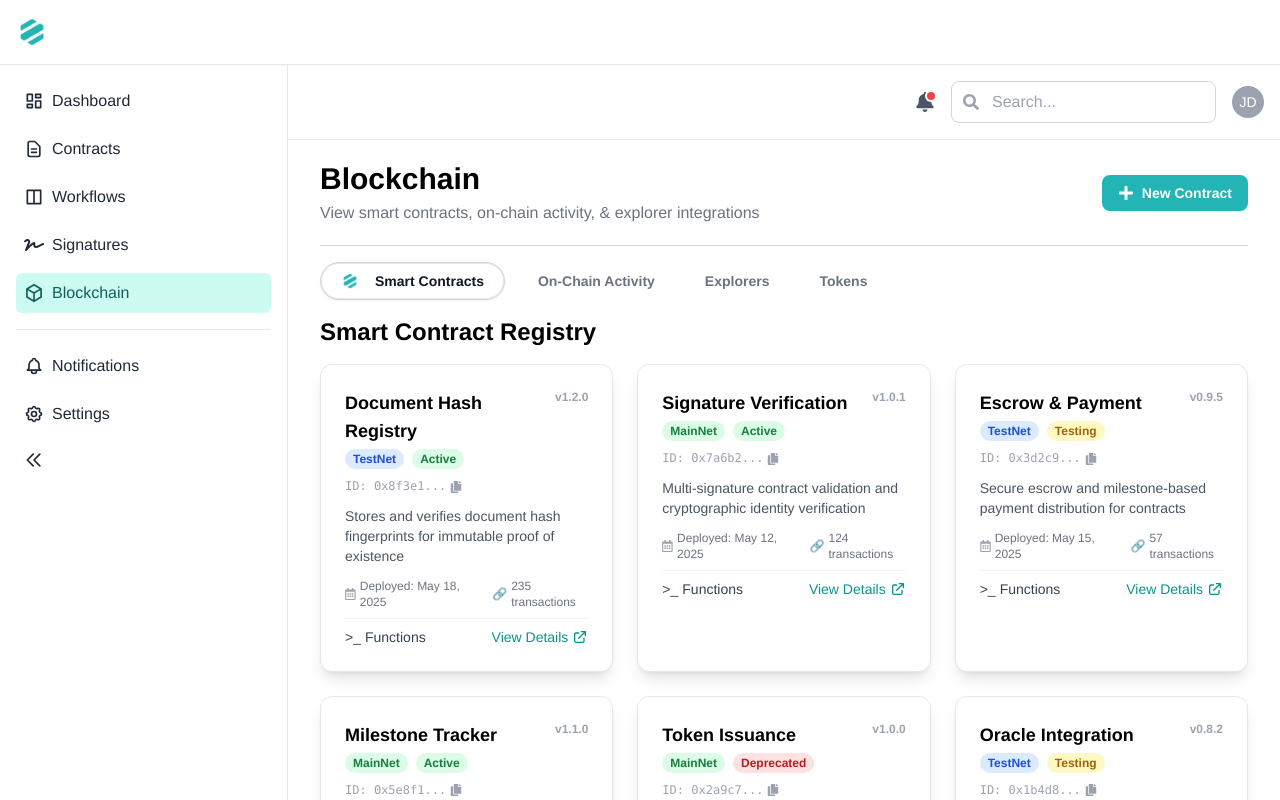
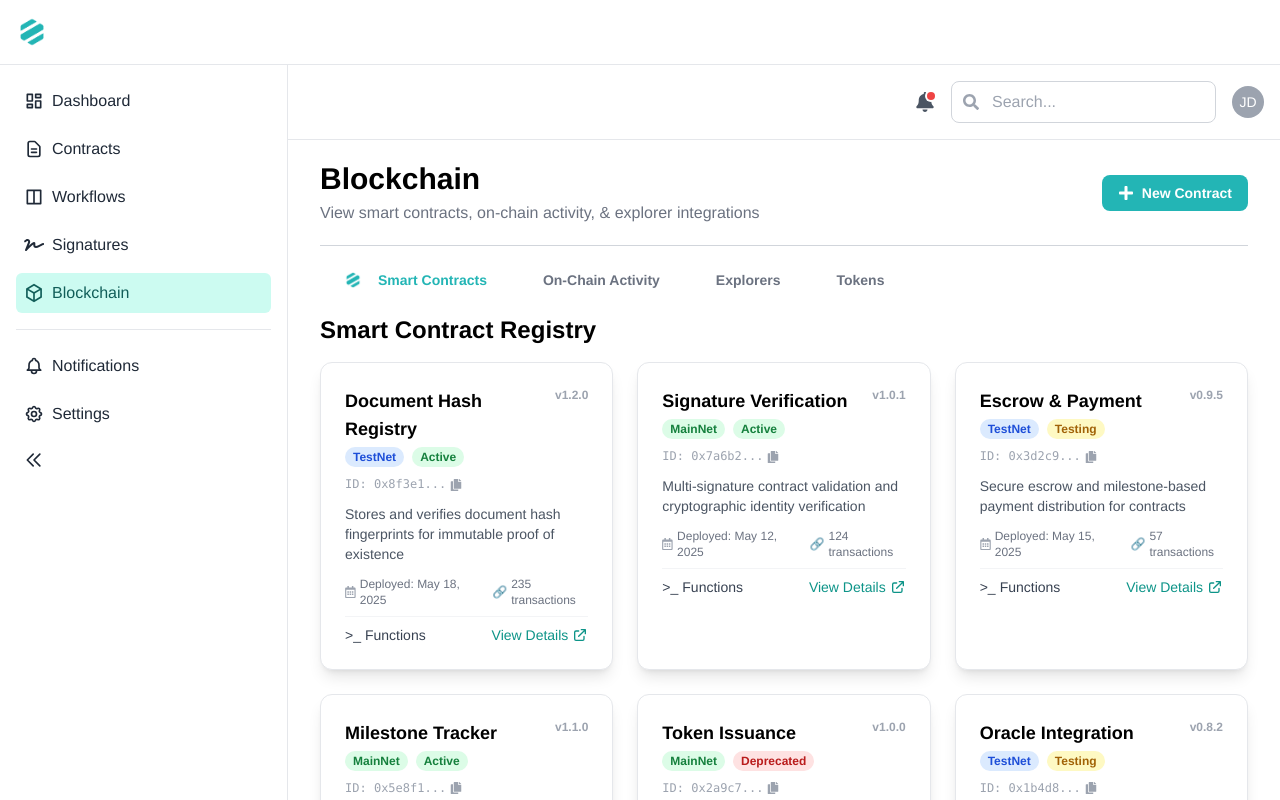
Before and after one commit to sudosapien25/escra_project, a Next.js app: page /blockchain in a window 1280 px wide. Shown: the top 800 px of the page. Built offline with nearby package versions, Linux system fonts and the light colour scheme; a web font is replaced by a local one.

Commit message:
chore: save current state for all pages

```diff
--- a/src/app/blockchain/page.tsx
+++ b/src/app/blockchain/page.tsx
@@ -143,13 +143,13 @@ export default function BlockchainPage() {
   return (
     <div className="space-y-4">
       {/* Header Section */}
-      <div className="flex justify-between items-center">
+      <div className="flex flex-col md:flex-row md:justify-between md:items-center gap-4 md:gap-0">
         <div className="pb-1">
-          <h1 className="text-[30px] font-bold text-black mb-0">Blockchain</h1>
-          <p className="text-gray-500 text-[16px] mt-0">View smart contracts, on-chain activity, & explorer integrations</p>
+          <h1 className="text-[24px] md:text-[30px] font-bold text-black mb-0">Blockchain</h1>
+          <p className="text-gray-500 text-[15px] md:text-[16px] mt-0">View smart contracts, on-chain activity, & explorer integrations</p>
         </div>
         <button
-          className="flex items-center px-4 py-2 bg-primary text-white rounded-lg hover:bg-primary-dark transition-colors text-sm font-semibold"
+          className="flex items-center justify-center w-full md:w-auto px-4 py-2 bg-primary text-white rounded-lg hover:bg-primary-dark transition-colors text-sm font-semibold"
           onClick={() => setShowNewContractModal(true)}
         >
           <FaPlus className="mr-2 text-base" />
@@ -161,7 +161,8 @@ export default function BlockchainPage() {
       <hr className="my-6 border-gray-300" />
 
       {/* Toggle Bar */}
-      <div className="flex items-center space-x-2 mb-6">
+      <div className="relative w-full overflow-x-auto mb-6">
+        <div className="flex min-w-[340px] sm:min-w-0">
           {[
             { key: 'smart-contracts', label: 'Smart Contracts' },
             { key: 'on-chain-activity', label: 'On-Chain Activity' },
@@ -170,19 +171,25 @@ export default function BlockchainPage() {
           ].map((tab) => (
             <button
               key={tab.key}
-            className={`flex items-center gap-2 rounded-full font-semibold border transition-all duration-300 text-sm
+              className={`relative flex items-center gap-2 font-semibold transition-all duration-300 text-sm px-6 py-2 whitespace-nowrap
                 ${activeTab === tab.key
-                ? 'bg-white text-gray-900 border-gray-300 ring-1 ring-inset ring-gray-200 px-5 py-2 shadow-sm'
-                : 'text-gray-500 border-transparent hover:bg-gray-100 px-4 py-2'}
+                  ? 'text-primary'
+                  : 'text-gray-500 hover:text-gray-700'}
               `}
+              style={{ zIndex: 1 }}
               onClick={() => setActiveTab(tab.key)}
             >
               <span className={`inline-block transition-all duration-300 ${activeTab === tab.key ? 'opacity-100 mr-2' : 'opacity-0 w-0 mr-0'}`} style={{width: activeTab === tab.key ? 18 : 0}}>
                 {activeTab === tab.key && <Logo width={18} height={18} className="pointer-events-none" />}
               </span>
               {tab.label}
+              {/* Sliding underline */}
+              {activeTab === tab.key && (
+                <span className="absolute left-0 right-0 -bottom-1 h-1 rounded bg-primary transition-all duration-300" style={{zIndex: 2}} />
+              )}
             </button>
           ))}
+        </div>
       </div>
 
       {/* Tab Content */}
--- a/src/app/contracts/page.tsx
+++ b/src/app/contracts/page.tsx
@@ -39,8 +39,8 @@ const ContractsPage: React.FC = () => {
     propertyType: '',
     escrowNumber: '',
     buyerEmail: '',
-    sellerEmail: '',
-    agentEmail: '',
+    sellerEmail: false,
+    agentEmail: false,
     earnestMoney: '',
     downPayment: '',
     loanAmount: '',
```
Lines whose indentation alone changed are shown as unchanged.
